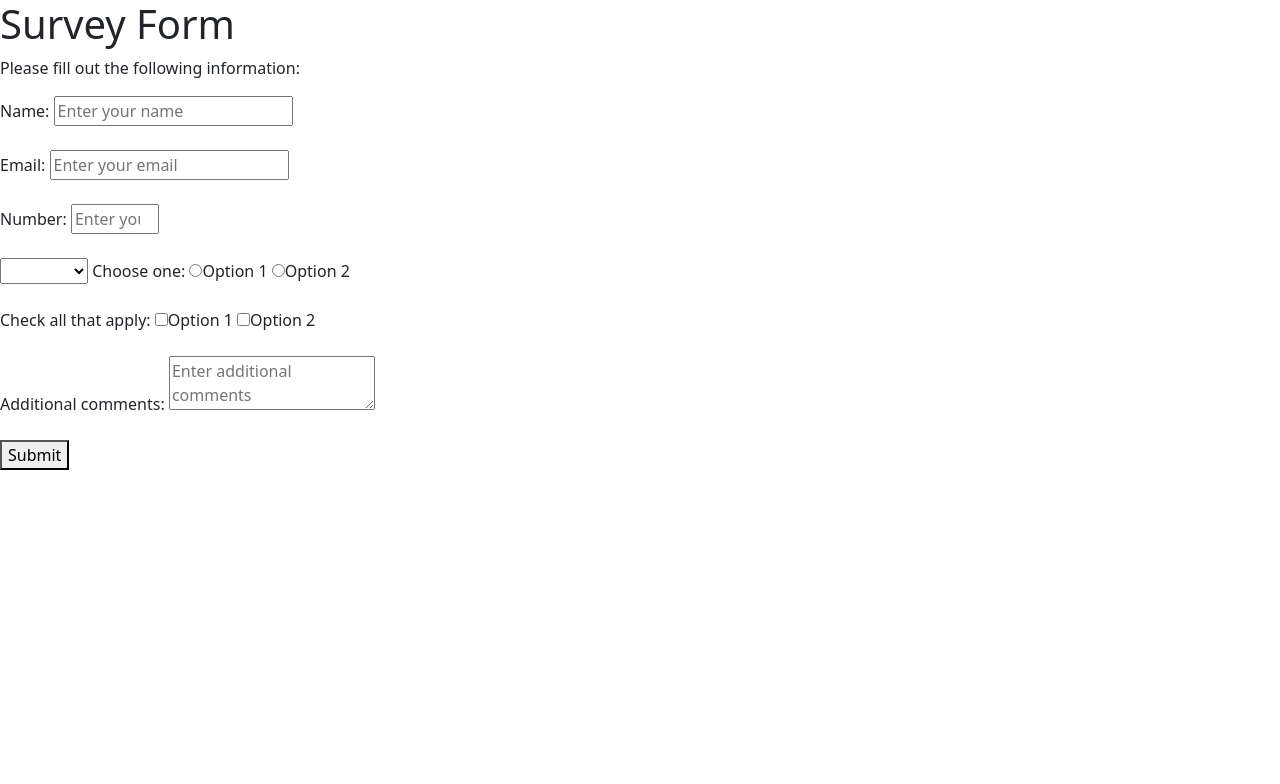
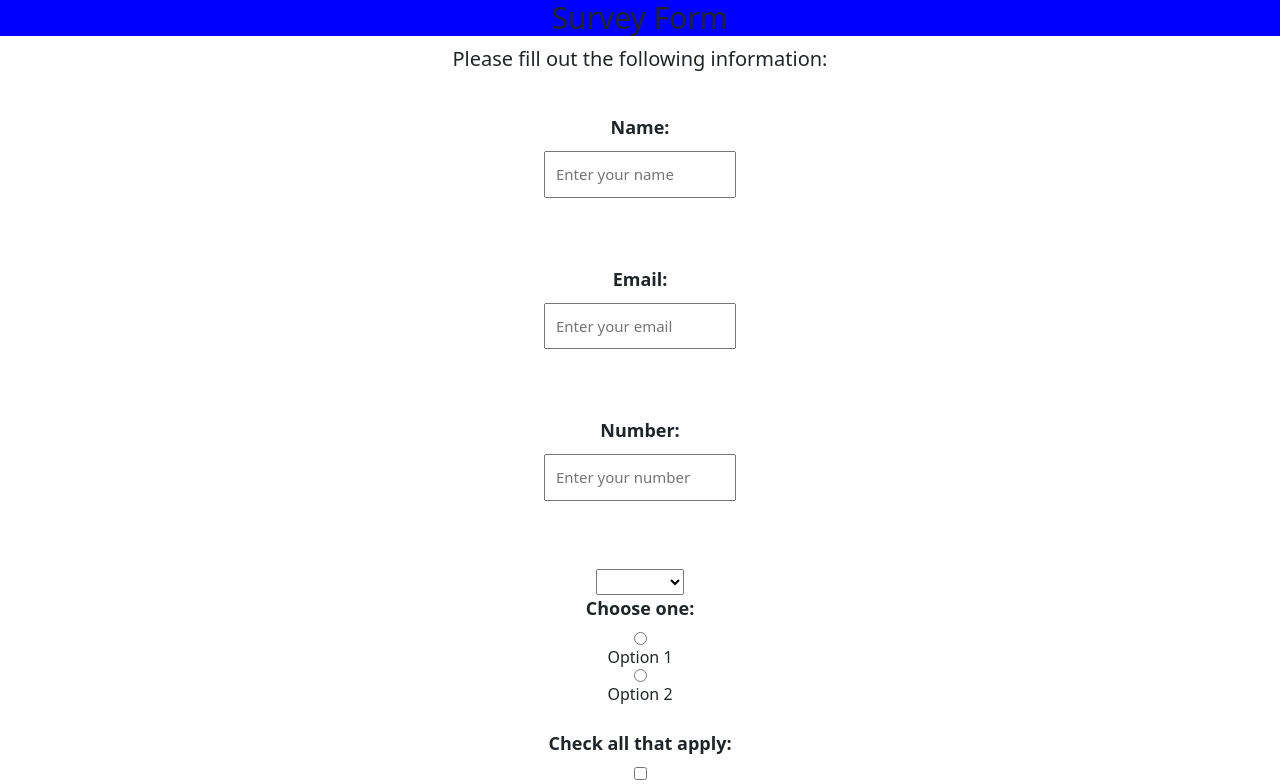
Before and after one commit to Francieorwa/Survey-Form, a plain HTML site: page index.html in a window 1280 px wide. Shown: the top 784 px of the page. Drawn offline with nearby package versions, Linux system fonts and the light colour scheme.

Commit message:
updated files

```diff
--- a/index.html
+++ b/index.html
@@ -4,10 +4,12 @@
     <meta charset="UTF-8">
     <meta http-equiv="X-UA-Compatible" content="IE=edge">
     <meta name="viewport" content="width=device-width, initial-scale=1.0">
+    <link rel="stylesheet" href="style.css"/>
     <link href="https://cdn.jsdelivr.net/npm/bootstrap@5.3.0-alpha1/dist/css/bootstrap.min.css" rel="stylesheet" integrity="sha384-GLhlTQ8iRABdZLl6O3oVMWSktQOp6b7In1Zl3/Jr59b6EGGoI1aFkw7cmDA6j6gD" crossorigin="anonymous">
     <title>Document</title>
 </head>
 <body>
+    <div id="survey">
         <h1 id="title">Survey Form</h1>
         <p id="description">Please fill out the following information:</p>
         <form id="survey-form">
@@ -40,5 +42,7 @@
 
 
         </form>
+    </div>
+
 </body>
 </html>
--- a/style.css
+++ b/style.css
@@ -0,0 +1,40 @@
+
+h1{
+    background-color: blue;
+}
+#title{
+    text-align: center;
+    font-size: 30px;
+}
+
+#description{
+    text-align: center;
+    font-size: 20px;
+    margin-bottom: 40px;
+}
+#survey-form{
+    display: flex;
+    flex-direction: column;
+    align-items: center;
+}
+label{
+    font-size: 18px;
+    margin-bottom: 10px;
+    font-weight: 700;
+}
+input[type="name"],
+input[type="text"],
+input[type="email"],
+input[type="number"],
+textarea{
+    width: 15%;
+    padding: 10px;
+    font-size: 15px;
+    margin-bottom: 20px;
+}
+#submit{
+    padding: 10px;
+    font-size: 15px;
+    background-color: beige;
+    width: 120px;
+}
```
Lines whose indentation alone changed are shown as unchanged.
